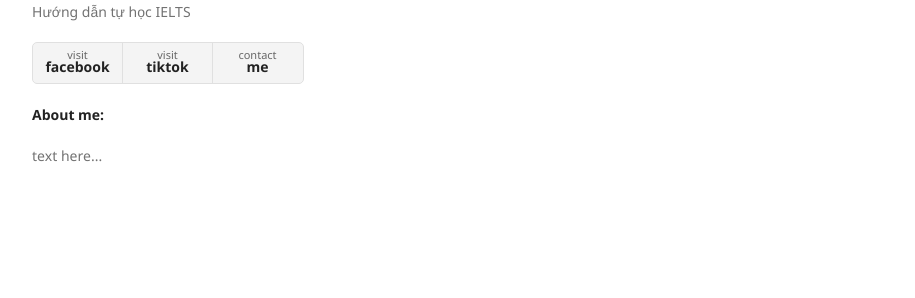
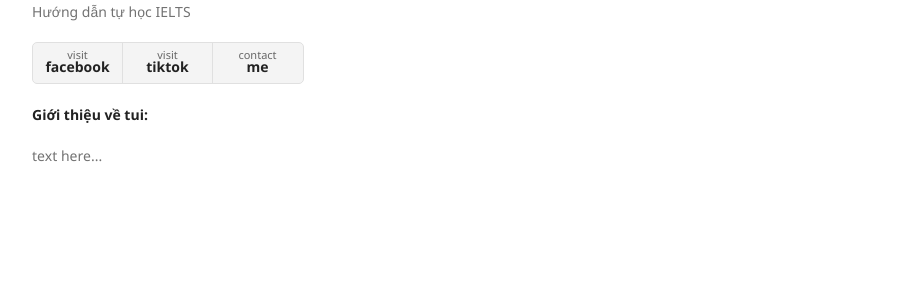
Before and after one commit to hoang-huyen-ielts/hoang-huyen-ielts.github.io, a Jekyll site: the page built from docs/SUPPORT.md, in a window 1280 px wide. Shown: the part 312-610 px from the top of the page, without its empty margins (178-1093 px from the left). Built offline with Jekyll 4.4.1, drawn with Linux system fonts in a browser that asks for light colours; our own code applies the rules of GitHub Pages for plain Markdown files.

Commit message:
Update default.html

```diff
--- a/_layouts/default.html
+++ b/_layouts/default.html
@@ -46,7 +46,7 @@
           <li><a href="mailto:hoang.huyen.ielts@gmail.com" target="_blank">contact <strong>me</strong></a></li>
         </ul>
         {% endif %}
-        <p><strong>About me:</strong></p> text here...
+        <p><strong>Giới thiệu về tui:</strong></p> text here...
         <!-- <p>text here...</p> -->
       </header>
       <section>
```
